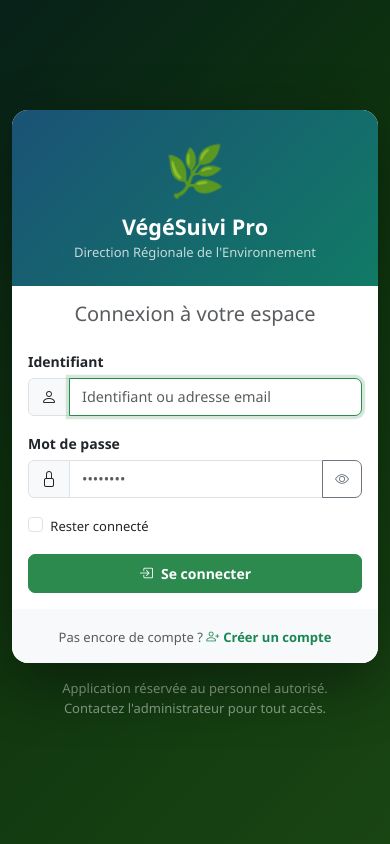
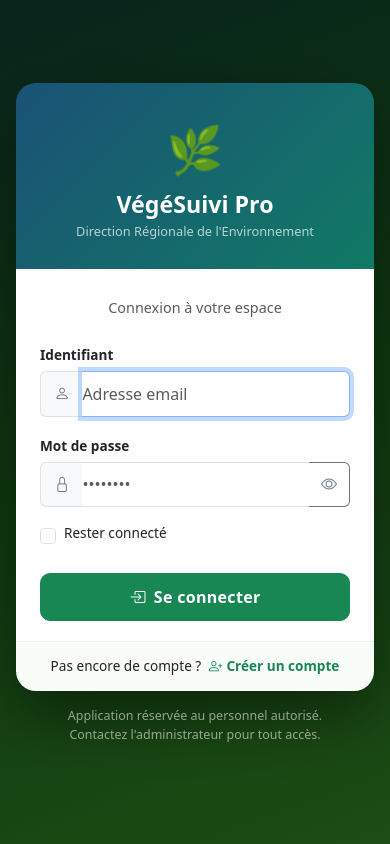
Before and after one commit to koudougoulaurent/steph, a Flask app: page /auth/login in a window 390 px wide. Run offline with Flask 3, Linux system fonts and the light colour scheme.

Commit message:
fix: refonte mobile-first login et register
- layout flex centre, padding 1rem lateral sur mobile
- max-width 420px / 460px, pas de container Bootstrap (evite debordement)
- font-size 16px sur mobile (evite zoom iOS/Android)
- viewport-fit=cover pour encoche iPhone
- classes CSS unifiees (auth-box, auth-card, auth-header, auth-body, auth-footer)
- suppression dependance a vegesuivi.css sur ces pages isolees

```diff
--- a/app/templates/auth/login.html
+++ b/app/templates/auth/login.html
@@ -2,96 +2,187 @@
 <html lang="fr">
 <head>
   <meta charset="UTF-8">
-  <meta name="viewport" content="width=device-width, initial-scale=1.0">
+  <meta name="viewport" content="width=device-width, initial-scale=1.0, viewport-fit=cover">
   <title>Connexion — VégéSuivi Pro</title>
   <link href="https://cdn.jsdelivr.net/npm/bootstrap@5.3.2/dist/css/bootstrap.min.css" rel="stylesheet">
   <link href="https://cdn.jsdelivr.net/npm/bootstrap-icons@1.11.3/font/bootstrap-icons.css" rel="stylesheet">
-  <link rel="stylesheet" href="{{ url_for('static', filename='css/vegesuivi.css') }}">
   <meta name="csrf-token" content="{{ csrf_token() }}">
   <style>
-    body { background: linear-gradient(135deg, #0d3b2e 0%, #1a5c1a 40%, #2e7d22 100%); min-height: 100vh; }
-    .login-overlay { background: rgba(0,0,0,0.45); min-height: 100vh; display: flex; align-items: center; }
-    .login-card { border-radius: 16px; box-shadow: 0 20px 60px rgba(0,0,0,0.4); border: none; }
-    .login-header { background: linear-gradient(135deg, #1a5276, #117a65); border-radius: 16px 16px 0 0; }
-    .brand-leaf { font-size: 3rem; animation: sway 3s ease-in-out infinite; }
-    @keyframes sway { 0%,100%{transform:rotate(-5deg)} 50%{transform:rotate(5deg)} }
+    *, *::before, *::after { box-sizing: border-box; }
+    html, body {
+      margin: 0; padding: 0;
+      min-height: 100vh;
+      background: linear-gradient(160deg, #0d3b2e 0%, #1a5c1a 50%, #2e7d22 100%);
+      background-attachment: fixed;
+    }
+    .page-wrap {
+      min-height: 100vh;
+      display: flex;
+      align-items: center;
+      justify-content: center;
+      padding: 1.5rem 1rem;
+      background: rgba(0,0,0,0.38);
+    }
+    .auth-box {
+      width: 100%;
+      max-width: 420px;
+    }
+    .auth-card {
+      border: none;
+      border-radius: 20px;
+      overflow: hidden;
+      box-shadow: 0 24px 64px rgba(0,0,0,0.45);
+    }
+    .auth-header {
+      background: linear-gradient(135deg, #1a5276 0%, #117a65 100%);
+      padding: 2rem 1.5rem 1.75rem;
+      text-align: center;
+    }
+    .auth-header .leaf-icon {
+      font-size: 2.8rem;
+      display: block;
+      animation: sway 3s ease-in-out infinite;
+    }
+    @keyframes sway { 0%,100%{transform:rotate(-6deg)} 50%{transform:rotate(6deg)} }
+    .auth-header h1 {
+      font-size: 1.45rem;
+      font-weight: 700;
+      color: #fff;
+      margin: .5rem 0 .2rem;
+    }
+    .auth-header p {
+      font-size: .8rem;
+      color: rgba(255,255,255,.7);
+      margin: 0;
+    }
+    .auth-body {
+      padding: 1.75rem 1.5rem 1.25rem;
+      background: #fff;
+    }
+    .auth-body label { font-size: .85rem; font-weight: 600; margin-bottom: .35rem; }
+    .auth-body .form-control,
+    .auth-body .input-group-text {
+      font-size: .95rem;
+      padding: .6rem .85rem;
+    }
+    .auth-body .btn-success {
+      padding: .7rem;
+      font-size: 1rem;
+      border-radius: 10px;
+      letter-spacing: .02em;
+    }
+    .auth-footer {
+      background: #f8fdf8;
+      border-top: 1px solid #e8f5e9;
+      padding: .9rem 1rem;
+      text-align: center;
+      font-size: .85rem;
+    }
+    .auth-note {
+      text-align: center;
+      color: rgba(255,255,255,.55);
+      font-size: .78rem;
+      margin-top: 1rem;
+      line-height: 1.5;
+    }
+    /* Supprimer le zoom iOS sur focus input */
+    @media (max-width: 575px) {
+      .auth-body .form-control { font-size: 16px !important; }
+    }
   </style>
 </head>
 <body>
-<div class="login-overlay">
-  <div class="container">
-    <div class="row justify-content-center">
-      <div class="col-12 col-sm-8 col-md-6 col-lg-4">
+<div class="page-wrap">
+  <div class="auth-box">
 
-        <div class="card login-card">
-          <div class="login-header text-white text-center p-4">
-            <div class="brand-leaf">🌿</div>
-            <h4 class="mb-0 fw-bold mt-2">VégéSuivi Pro</h4>
-            <small class="opacity-75">Direction Régionale de l'Environnement</small>
+    <div class="auth-card">
+
+      <!-- En-tête -->
+      <div class="auth-header">
+        <span class="leaf-icon">🌿</span>
+        <h1>VégéSuivi Pro</h1>
+        <p>Direction Régionale de l'Environnement</p>
       </div>
-          <div class="card-body p-4">
-            <h5 class="text-center mb-4 text-muted">Connexion à votre espace</h5>
+
+      <!-- Corps -->
+      <div class="auth-body">
+        <p class="text-center text-muted mb-4" style="font-size:.9rem">Connexion à votre espace</p>
 
         {% with messages = get_flashed_messages(with_categories=true) %}
           {% if messages %}
             {% for cat, msg in messages %}
-                  <div class="alert alert-{{ cat }} py-2 small">
-                    <i class="bi bi-exclamation-circle me-1"></i>{{ msg }}</div>
+              <div class="alert alert-{{ cat }} py-2 d-flex align-items-start gap-2" style="font-size:.85rem">
+                <i class="bi bi-exclamation-circle-fill flex-shrink-0 mt-1"></i>
+                <span>{{ msg }}</span>
+              </div>
             {% endfor %}
           {% endif %}
         {% endwith %}
 
         <form method="POST" novalidate>
           <input type="hidden" name="csrf_token" value="{{ csrf_token() }}">
+
           <div class="mb-3">
-                <label class="form-label fw-semibold">Identifiant</label>
+            <label for="email">Identifiant</label>
             <div class="input-group">
-                  <span class="input-group-text"><i class="bi bi-person"></i></span>
-                  <input type="text" name="email" class="form-control"
-                         placeholder="Identifiant ou adresse email" required autofocus
-                         autocomplete="username" spellcheck="false">
+              <span class="input-group-text bg-light border-end-0">
+                <i class="bi bi-person text-secondary"></i>
+              </span>
+              <input type="text" id="email" name="email"
+                     class="form-control border-start-0 ps-0"
+                     placeholder="Adresse email" required autofocus
+                     autocomplete="username" spellcheck="false"
+                     inputmode="email">
             </div>
           </div>
+
           <div class="mb-3">
-                <label class="form-label fw-semibold">Mot de passe</label>
+            <label for="pwd">Mot de passe</label>
             <div class="input-group">
-                  <span class="input-group-text"><i class="bi bi-lock"></i></span>
-                  <input type="password" name="password" id="pwd" class="form-control"
-                         placeholder="••••••••" required>
-                  <button class="btn btn-outline-secondary" type="button"
-                          onclick="togglePwd()">
+              <span class="input-group-text bg-light border-end-0">
+                <i class="bi bi-lock text-secondary"></i>
+              </span>
+              <input type="password" id="pwd" name="password"
+                     class="form-control border-start-0 border-end-0 ps-0"
+                     placeholder="••••••••" required
+                     autocomplete="current-password">
+              <button class="btn btn-outline-secondary border-start-0" type="button"
+                      onclick="togglePwd()" aria-label="Afficher le mot de passe" tabindex="-1">
                 <i class="bi bi-eye" id="eye-icon"></i>
               </button>
             </div>
           </div>
-              <div class="mb-3 form-check">
-                <input type="checkbox" name="remember" class="form-check-input" id="remember">
-                <label class="form-check-label small" for="remember">Rester connecté</label>
+
+          <div class="mb-4 d-flex align-items-center gap-2">
+            <input type="checkbox" class="form-check-input m-0" id="remember" name="remember">
+            <label class="form-check-label" for="remember" style="font-size:.85rem;font-weight:400">
+              Rester connecté
+            </label>
           </div>
-              <button type="submit" class="btn btn-success w-100 fw-semibold py-2" id="btnLogin">
+
+          <button type="submit" class="btn btn-success w-100 fw-semibold" id="btnLogin">
             <i class="bi bi-box-arrow-in-right me-2"></i>Se connecter
           </button>
         </form>
       </div>
 
-          <div class="card-footer text-center py-3 bg-light border-0" style="border-radius:0 0 16px 16px">
-            <small class="text-muted">
+      <!-- Pied -->
+      <div class="auth-footer">
         Pas encore de compte ?
-              <a href="{{ url_for('auth.register') }}" class="text-success fw-semibold text-decoration-none">
+        <a href="{{ url_for('auth.register') }}" class="text-success fw-semibold text-decoration-none ms-1">
           <i class="bi bi-person-plus me-1"></i>Créer un compte
         </a>
-            </small>
       </div>
     </div>
 
-        <p class="text-center text-white-50 mt-3 small">
+    <p class="auth-note">
       Application réservée au personnel autorisé.<br>
       Contactez l'administrateur pour tout accès.
     </p>
   </div>
 </div>
-  </div>
-</div>
+
+<script src="https://cdn.jsdelivr.net/npm/bootstrap@5.3.2/dist/js/bootstrap.bundle.min.js"></script>
 <script>
 function togglePwd() {
   const pwd = document.getElementById('pwd');
@@ -100,8 +191,9 @@ function togglePwd() {
   else { pwd.type = 'password'; icon.className = 'bi bi-eye'; }
 }
 document.querySelector('form').addEventListener('submit', function() {
-  document.getElementById('btnLogin').disabled = true;
-  document.getElementById('btnLogin').innerHTML = '<span class="spinner-border spinner-border-sm me-2"></span>Connexion…';
+  const btn = document.getElementById('btnLogin');
+  btn.disabled = true;
+  btn.innerHTML = '<span class="spinner-border spinner-border-sm me-2"></span>Connexion…';
 });
 </script>
 </body>
```
Also changed, not shown: app/templates/auth/register.html (+105 -57 lines). Lines whose indentation alone changed are shown as unchanged.
